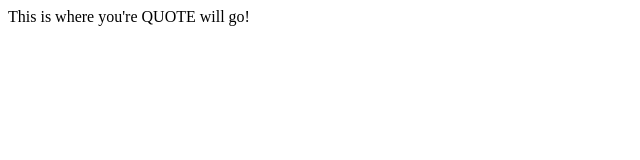
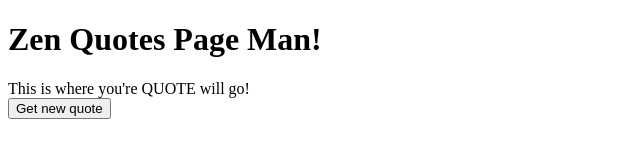
Before and after one commit to jbcruz0209/ZenQuotes2, a plain HTML site: page index.html in a window 1280 px wide. Shown: the whole page, without its empty margins (0-640 px from the left). Drawn offline with Linux system fonts and the light colour scheme.

Commit message:
added layout

```diff
--- a/index.html
+++ b/index.html
@@ -6,9 +6,10 @@
 </head>
 <body>
 
-	<div>
-		This is where you're QUOTE will go!
-	</div>
-
+	<h1>Zen Quotes Page Man!</h1>
+		<div>
+			This is where you're QUOTE will go!
+		</div>
+		<button>Get new quote</button>
 </body>
 </html>
```
